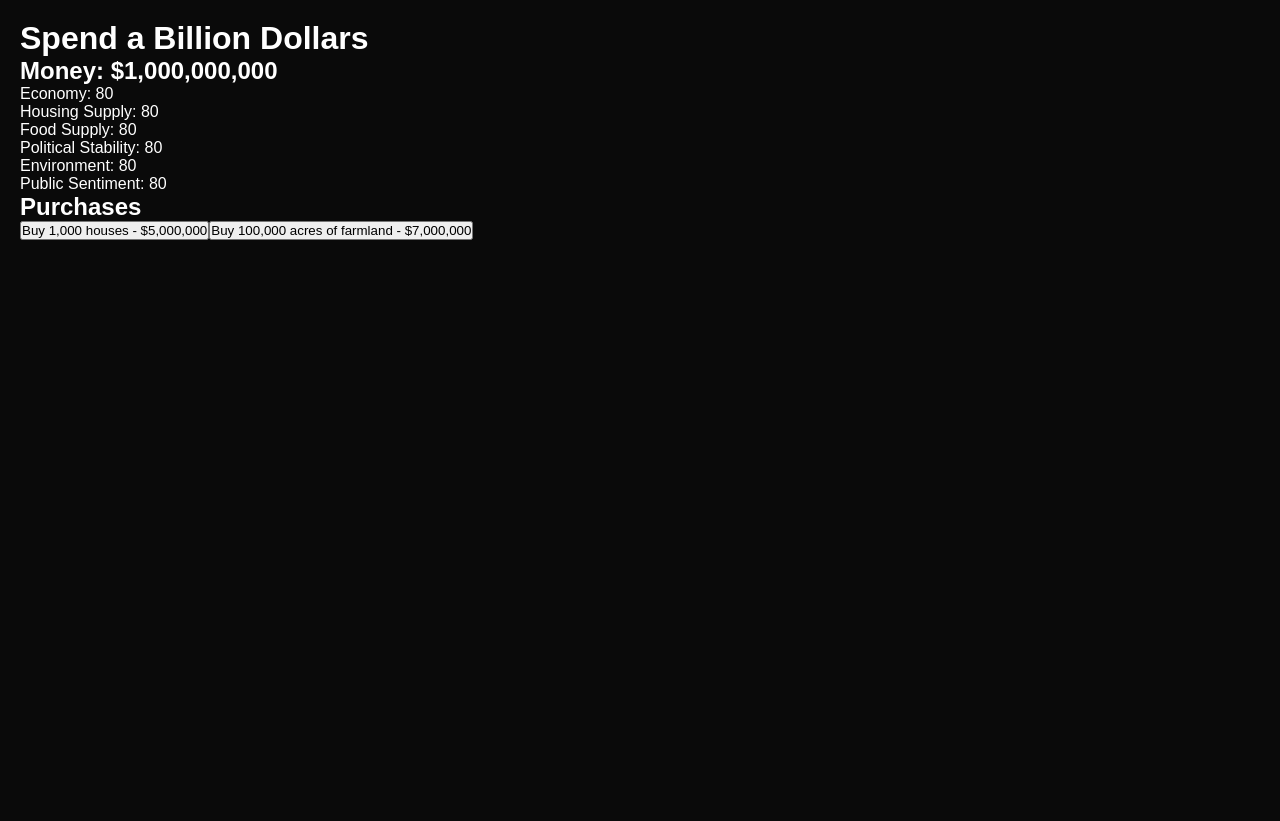
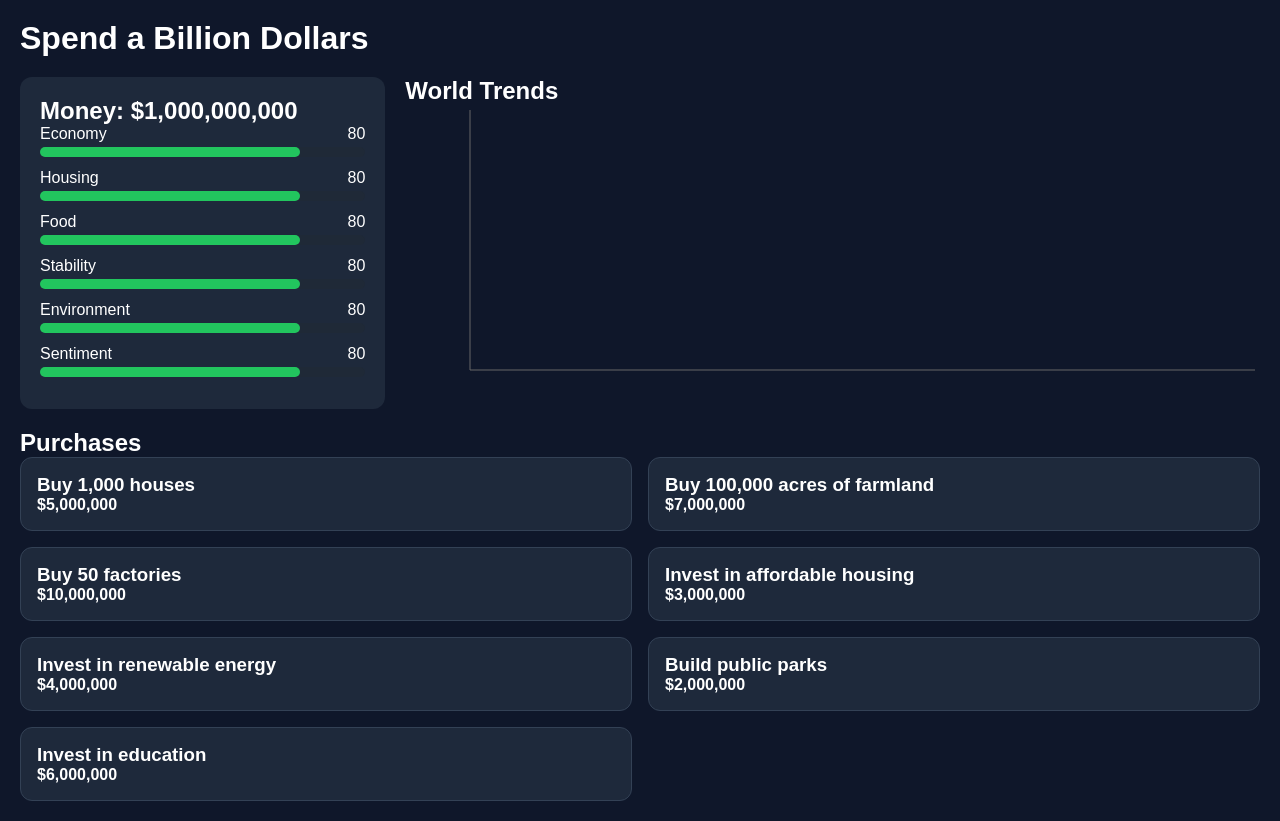
Before and after one commit to AaryanKhClasses/WebFun, a React (Vite) app: page /billion-dollars in a window 1280 px wide. Before the commit the page ends 800 px from the top, so only its background shows below. Built offline with nearby package versions, Linux system fonts and the light colour scheme.

Commit message:
v1.2.1: Billion Dollars - Update 2 - Improved UI and more Purchase Options.

```diff
--- a/package.json
+++ b/package.json
@@ -1,7 +1,7 @@
 {
     "name": "webfun",
     "private": true,
-    "version": "1.2.0",
+    "version": "1.2.1",
     "type": "module",
     "scripts": {
         "dev": "vite",
@@ -16,6 +16,7 @@
         "react": "^19.2.0",
         "react-dom": "^19.2.0",
         "react-router-dom": "^7.13.1",
+        "recharts": "^3.7.0",
         "zustand": "^5.0.11"
     },
     "devDependencies": {
--- a/src/billion-dollars/App.tsx
+++ b/src/billion-dollars/App.tsx
@@ -1,10 +1,26 @@
+import GraphPanel from './components/GraphPanel'
 import PurchaseList from './components/PurchaseList'
 import WorldStats from './components/WorldStats'
 
 export default function BillionDollars() {
-    return <div style={{ padding: 20 }}>
+    return <div style={{
+        padding: 20,
+        backgroundColor: '#0f172a',
+        color: 'white',
+        minHeight: '100vh'
+    }}>
         <h1>Spend a Billion Dollars</h1>
-        <WorldStats />
-        <PurchaseList />
+        <div style={{
+            display: 'flex',
+            gap: 20,
+            alignItems: 'flex-start',
+            marginTop: 20
+        }}>
+            <WorldStats />
+            <GraphPanel />
+        </div>
+        <div style={{ marginTop: 20 }}>
+            <PurchaseList />
+        </div>
     </div>
 }
--- /dev/null
+++ b/src/billion-dollars/components/GraphPanel.tsx
@@ -0,0 +1,20 @@
+import { Line, LineChart, ResponsiveContainer, Tooltip, XAxis, YAxis } from 'recharts'
+import useWorldStore from '../game/store'
+
+export default function GraphPanel() {
+    const history = useWorldStore(s => s.world.history)
+
+    return <div style={{ width: '100%', height: 300 }}>
+        <h2>World Trends</h2>
+        <ResponsiveContainer width='100%' height='100%'>
+            <LineChart data={history}>
+                <XAxis dataKey='tick' />
+                <YAxis domain={[0, 100]} />
+                <Tooltip />
+                <Line type='monotone' dataKey='Economy' stroke='#22c55e' />
+                <Line type='monotone' dataKey='Stability' stroke='#3b82f6' />
+                <Line type='monotone' dataKey='Sentiment' stroke='#f59e0b' />
+            </LineChart>
+        </ResponsiveContainer>
+    </div>
+}
--- a/src/billion-dollars/components/PurchaseList.tsx
+++ b/src/billion-dollars/components/PurchaseList.tsx
@@ -1,13 +1,37 @@
 import purchases from '../game/purchases'
 import useWorldStore from '../game/store'
+import { motion } from 'framer-motion'
 
 export default function PurchaseList() {
     const buy = useWorldStore(s => s.buy)
+    const money = useWorldStore(s => s.world.money)
 
     return <div>
         <h2>Purchases</h2>
-        {purchases.map(p => <button key={p.id} onClick={() => buy(p)}>
-            {p.name} - ${p.cost.toLocaleString('en-US')}
-        </button>)}
+        <div style={{ display: 'grid', gap: 16, gridTemplateColumns: 'repeat(auto-fit, minmax(500px, 1fr))' }}>
+            {purchases.map(p => {
+                const canAfford = money >= p.cost
+                return <motion.div
+                    key={p.id}
+                    whileHover={{ scale: 1.03 }}
+                    whileTap={{ scale: 0.97 }}
+                    initial={{ opacity: 0, y: 10 }}
+                    animate={{ opacity: 1, y: 0 }}
+                    transition={{ duration: 0.2 }}
+                    onClick={() => canAfford && buy(p)}
+                    style={{
+                        padding: 16,
+                        borderRadius: 12,
+                        backgroundColor: '#1e293b',
+                        cursor: canAfford ? 'pointer' : 'not-allowed',
+                        opacity: canAfford ? 1 : 0.5,
+                        border: '1px solid #334155'
+                    }}
+                >
+                    <h3 style={{ margin: 0 }}>{p.name}</h3>
+                    <strong>${p.cost.toLocaleString('en-US')}</strong>
+                </motion.div>
+            })}
+        </div>
     </div>
 }
--- a/src/billion-dollars/components/WorldStats.tsx
+++ b/src/billion-dollars/components/WorldStats.tsx
@@ -1,15 +1,47 @@
 import useWorldStore from '../game/store'
+import { motion } from 'framer-motion'
+
+function StatBar({ label, value }: { label: string, value: number }) {
+    const getColor = () => {
+        if(value > 60) return '#22c55e'
+        if(value > 30) return '#eab308'
+        return '#ef4444'
+    }
+
+    return <motion.div style={{ marginBottom: 12 }}>
+        <div style={{ display: 'flex', justifyContent: 'space-between' }}>
+            <span>{label}</span>
+            <span>{value}</span>
+        </div>
+        <div style={{
+            height: 10,
+            backgroundColor: '#1f2937',
+            borderRadius: 5,
+            marginTop: 4
+        }}>
+            <motion.div
+                style={{
+                    height: '100%',
+                    backgroundColor: getColor(),
+                    borderRadius: 5
+                }}
+                animate={{ width: `${value}%` }}
+                transition={{ duration: 0.4, ease: 'easeInOut' }}
+            />
+        </div>
+    </motion.div>
+}
 
 export default function WorldStats() {
     const world = useWorldStore(s => s.world)
 
-    return <div>
+    return <div style={{ padding: 20, backgroundColor: '#1e293b', borderRadius: 12, width: '40vw' }}>
         <h2>Money: ${world.money.toLocaleString('en-US')}</h2>
-        <p>Economy: {world.economy}</p>
-        <p>Housing Supply: {world.housingSupply}</p>
-        <p>Food Supply: {world.foodSupply}</p>
-        <p>Political Stability: {world.politicalStability}</p>
-        <p>Environment: {world.environment}</p>
-        <p>Public Sentiment: {world.publicSentiment}</p>
+        <StatBar label='Economy' value={world.economy} />
+        <StatBar label='Housing' value={world.housingSupply} />
+        <StatBar label='Food' value={world.foodSupply} />
+        <StatBar label='Stability' value={world.politicalStability} />
+        <StatBar label='Environment' value={world.environment} />
+        <StatBar label='Sentiment' value={world.publicSentiment} />
     </div>
 }
--- a/src/billion-dollars/game/purchases.ts
+++ b/src/billion-dollars/game/purchases.ts
@@ -24,6 +24,65 @@ const purchases: Purchase[] = [
             world.publicSentiment -= 15
             world.news.push('Food prices rise as farmland is consolidated under one owner.')
         }
+    },
+    {
+        id: 'factories',
+        name: 'Buy 50 factories',
+        cost: 10_000_000,
+        description: 'Acquire 50 factories to control manufacturing output.',
+        effect: (world) => {
+            world.economy += 20
+            world.environment -= 25
+            world.publicSentiment -= 20
+            world.news.push('Industrial growth surges, but environmental concerns grow.')
+        }
+    },
+    {
+        id: 'affordable_housing',
+        name: 'Invest in affordable housing',
+        cost: 3_000_000,
+        description: 'Invest in affordable housing projects to increase housing supply.',
+        effect: (world) => {
+            world.housingSupply += 20
+            world.economy += 5
+            world.publicSentiment += 10
+            world.news.push('Affordable housing initiatives help ease the housing crisis.')
+        }
+    },
+    {
+        id: 'renewable_energy',
+        name: 'Invest in renewable energy',
+        cost: 4_000_000,
+        description: 'Invest in renewable energy projects to improve the environment.',
+        effect: (world) => {
+            world.environment += 20
+            world.economy -= 10
+            world.publicSentiment += 15
+            world.news.push('Renewable energy investments boost the environment and public sentiment, but at a cost to the economy.')
+        }
+    },
+    {
+        id: 'parks',
+        name: 'Build public parks',
+        cost: 2_000_000,
+        description: 'Build public parks to improve public sentiment and the environment.',
+        effect: (world) => {
+            world.environment -= 10
+            world.publicSentiment += 20
+            world.economy -= 5
+            world.news.push('New parks provide green space and improve public sentiment, but at a cost to the economy.')
+        }
+    },
+    {
+        id: 'education',
+        name: 'Invest in education',
+        cost: 6_000_000,
+        description: 'Invest in education to improve public sentiment and the economy.',
+        effect: (world) => {
+            world.economy += 15
+            world.publicSentiment += 20
+            world.news.push('Education investments lead to a more skilled workforce and improved public sentiment.')
+        }
     }
 ]
 
```
